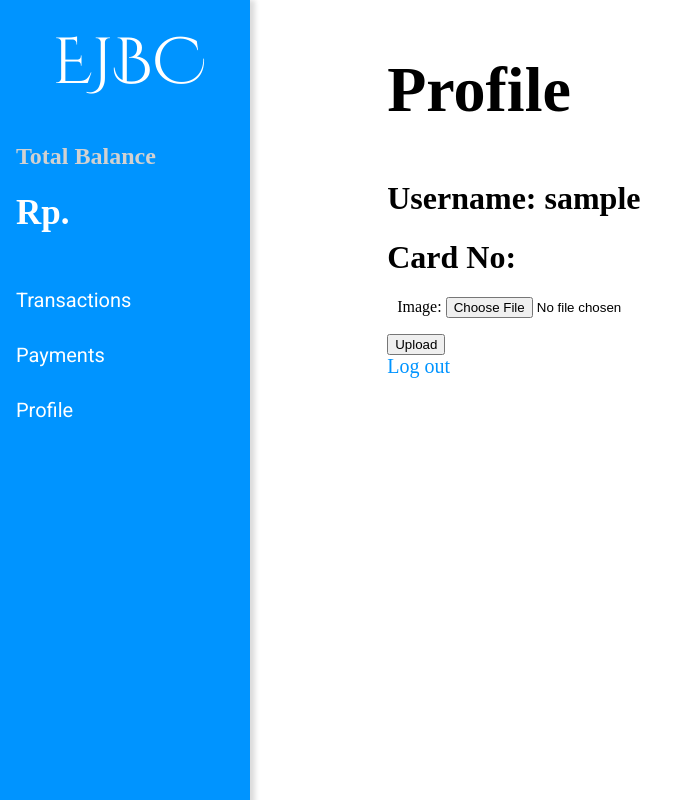
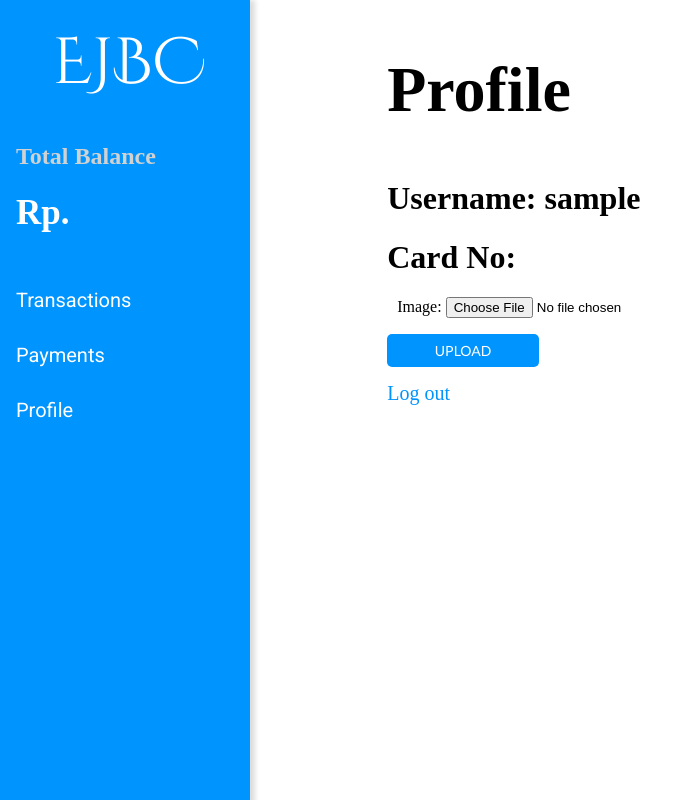
Before and after one commit to ellyzyaory/WADS_Bank, a Django app: page /profile/ in a window 1280 px wide. Shown: the whole page, without its empty margins (0-687 px from the left). Run offline with Django 3.2, Linux system fonts and the light colour scheme; the visitor is signed in with stand-in values (Sample User, id 1); parts of the project's set-up code (start-up, migrations or seed data) failed here and were passed over; some libraries are stand-ins or nearby versions.

Commit message:
fix some design

```diff
--- a/Websitebank/static/css/styles.css
+++ b/Websitebank/static/css/styles.css
@@ -182,14 +182,12 @@
 }
 
 .history {
-    background-color: #d3d3d3;
+    background-color: #ececec;
     margin: 0 0 15px;
-    border: 2px solid #d3d3d3;
+    border: 2px solid #ececec;
     padding: 10px 20px;
     border-radius: 5px;
     box-shadow: 0 0 20px 0 rgba(0, 0, 0, 0.2), 0 5px 5px 0 rgba(0, 0, 0, 0.24);
-
-
 }
 
 p {
@@ -199,3 +197,17 @@
 .receiver {
     font-weight: bold;
 }
+
+.upload-image button {
+    font-family: "Lato", sans-serif;
+    text-transform: uppercase;
+    outline: 0;
+    width: 30%;
+    border-radius: 5px;
+    border: 0;
+    padding: 8px;
+    color: #FFFFFF;
+    font-size: 14px;
+    background-color: #0094ff;
+    margin-bottom: 15px;
+}
--- a/Websitebank/templates/profile.html
+++ b/Websitebank/templates/profile.html
@@ -11,11 +11,11 @@
         <h1>Username: {{user.username}} </h1>
         <h1>Card No: {{user.profiles.card_no}}</h1>
         <!-- {{ user.profiles.profileimages.image}} -->
-        <form method = "post" enctype="multipart/form-data">
+        <form class="upload-image" method = "post" enctype="multipart/form-data">
             {% csrf_token %}
             {{ form.as_p }}
             <button type="submit">Upload</button>
-          </form>
+        </form>
         <a class="logout-link" href = "{%url 'bank-logout'%}">Log out</a>
     </div>
 {%else%}
```
